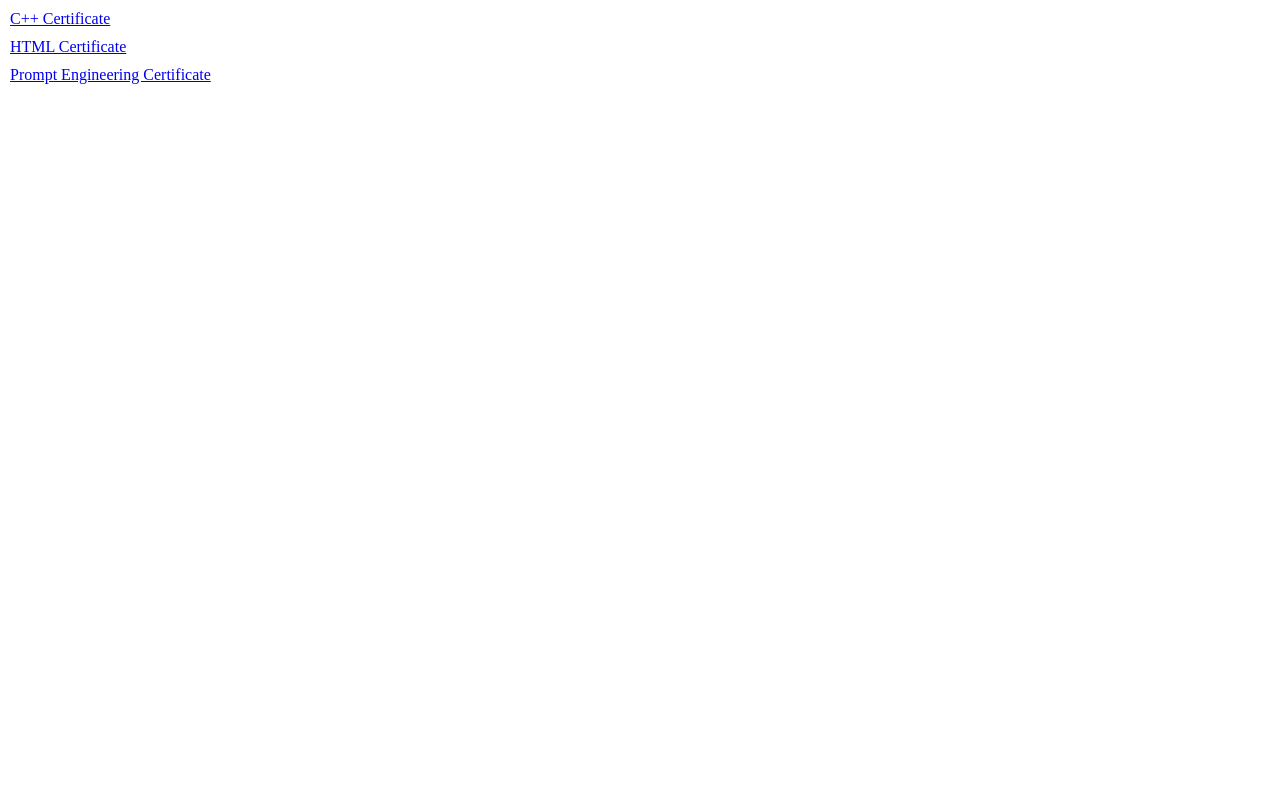
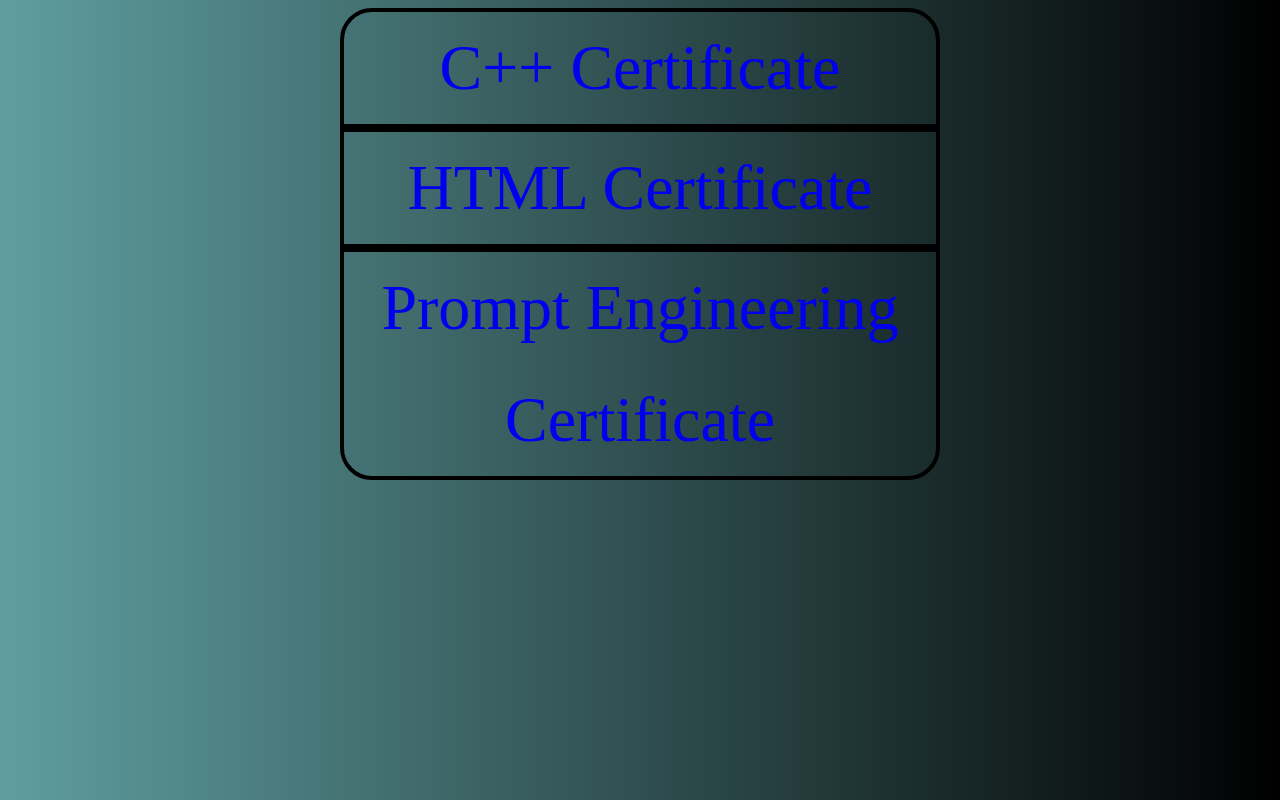
Before and after one commit to VinayakGaikwad101/myCertificates, a plain HTML site: page index.html in a window 1280 px wide. Drawn offline with Linux system fonts and the light colour scheme.

Commit message:
Update style.css

```diff
--- a/style.css
+++ b/style.css
@@ -1,9 +1,57 @@
 * {
   margin: 0;
   padding: 0;
+  font-family: serif, sans-serif;
   box-sizing: border-box;
 }
 
-li {
-  margin: 10px;
+body {
+  margin: 0.5rem;
+  text-align: center;
+  background: linear-gradient(to right, cadetblue, black);
 }
+
+nav {
+  border-radius: 2rem;
+  margin-top: 0;
+  margin-bottom: 1rem;
+  margin-left: auto;
+  margin-right: auto;
+  max-width: 600px;
+  /* so max width is 600px  */
+  font-size: 4rem;
+  line-height: 7rem;
+}
+
+ul {
+  list-style-position: inside;
+  list-style: none;
+}
+
+a {
+  text-decoration: none;
+  display: block;
+  border: 4px solid black;
+}
+
+a:visited {
+  color: black;
+}
+
+a:hover,
+a:focus {
+  color: white;
+  background: black;
+}
+
+a:active {
+  color: darkcyan;
+  background: transparent;
+}
+
+li:last-child a {
+  border-radius: 0rem 0rem 2rem 2rem;
+}
+li:first-child a {
+  border-radius: 2rem 2rem 0rem 0rem;
+}
```
